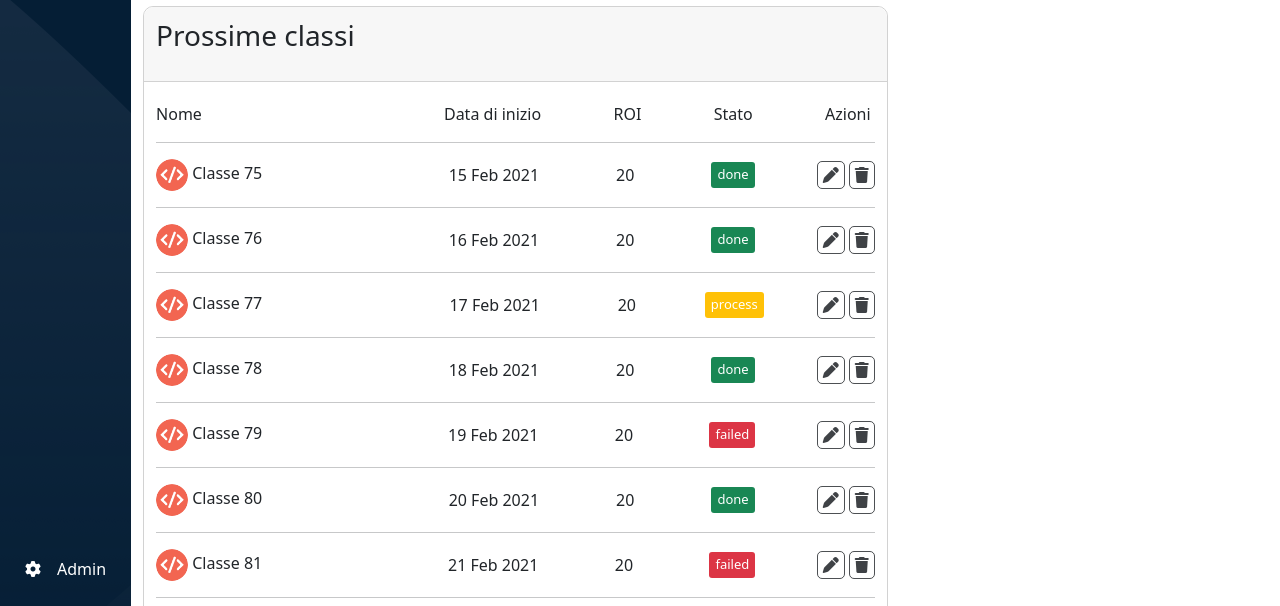
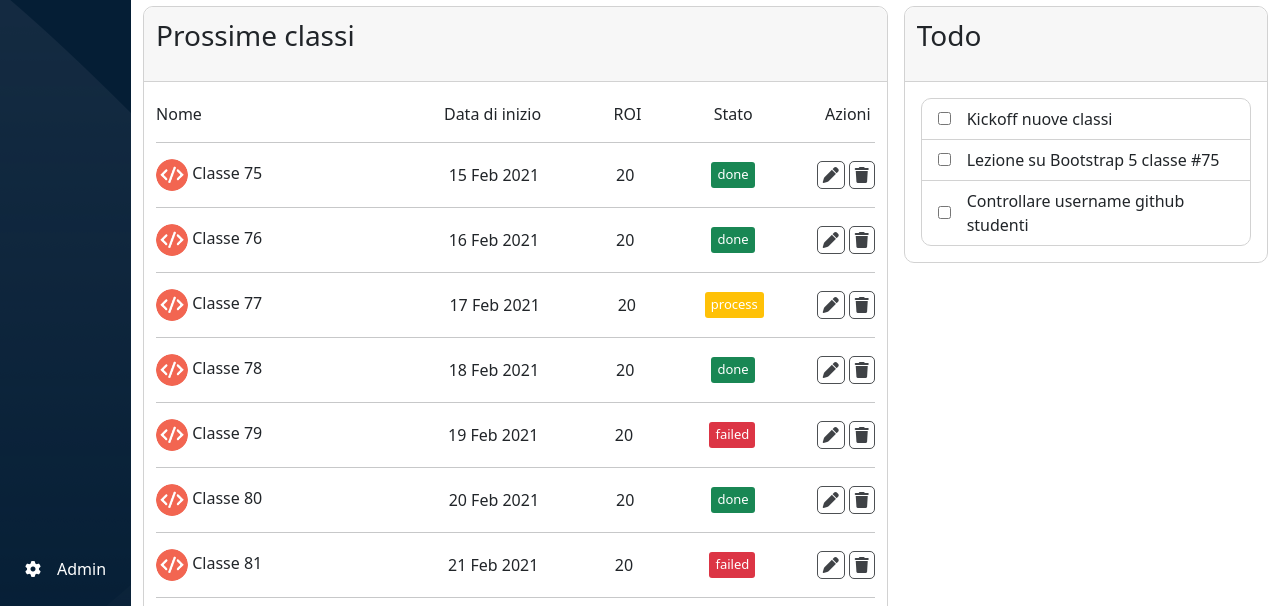
Before and after one commit to MatteoBarducci/html-css-bootstrap-dashboard, a plain HTML site: page index.html in a window 1280 px wide. Shown: the part 194-800 px from the top of the page. Drawn offline with nearby package versions, Linux system fonts and the light colour scheme.

Commit message:
feat: add checklist

```diff
--- a/index.html
+++ b/index.html
@@ -164,6 +164,30 @@
                         </div>
                     </div>
 
+                    <div class="col-12 col-md-4">
+                        <div class="ms-card">
+                            <div class="ms-card-head">
+                                <h3>Todo</h3>
+                            </div>
+                            <div class="ms-table ms-font-color-grey p-3">
+                                <div class=" ms-card d-flex flex-column justify-content-around">
+                                    <div class="d-flex align-items-center px-3 ms-border-btm py-2">
+                                        <input type="checkbox">
+                                        <span class="ms-3">Kickoff nuove classi</span>
+                                    </div>
+                                    <div class="d-flex align-items-center px-3 ms-border-btm py-2">
+                                        <input type="checkbox">
+                                        <span class="ms-3">Lezione su Bootstrap 5 classe #75</span>
+                                    </div>
+                                    <div class="d-flex align-items-center px-3 py-2">
+                                        <input type="checkbox">
+                                        <span class="ms-3">Controllare username github studenti</span>
+                                    </div>
+                                </div>
+                            </div>
+                        </div>
+                    </div>
+
                     <div class="col-12 col-md-8">
                         <div class="ms-card">
                             <div class="ms-card-head">
@@ -188,9 +212,6 @@
                         </div>
                     </div>
 
-                    <div class="col-12 col-md-4">
-
-                    </div>
                 </div>
             </section>
         </section>
--- a/style.css
+++ b/style.css
@@ -67,6 +67,10 @@
     border-radius: 10px;
 }
 
+.ms-border-btm{
+    border-bottom: 1px solid #D2D2D2;
+}
+
 .ms-card-head{
     background-color: #F7F7F7;
     padding: 12px 12px 20px 12px;
```
